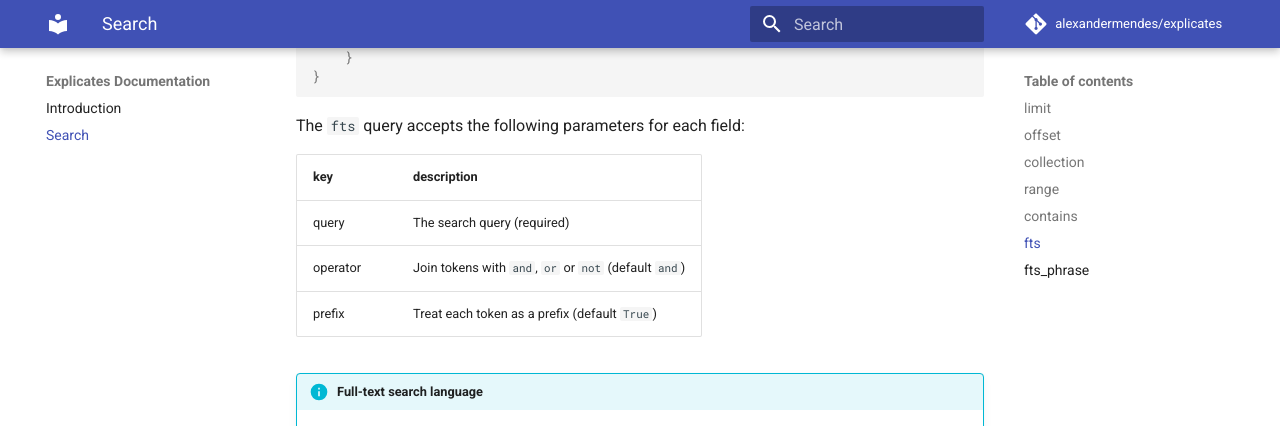
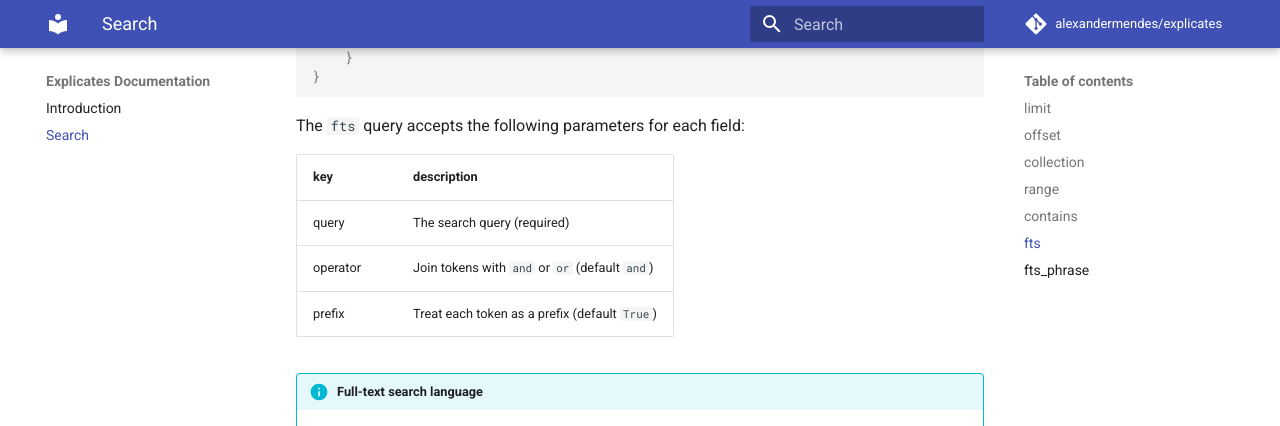
Before and after one commit to alexandermendes/explicates, an MkDocs documentation site: the page built from docs/search.md, in a window 1280 px wide and 900 px high, scrolled down 2240 px. Shown: the top 426 px of the window. Built offline with MkDocs 1.6.1 and Material for MkDocs 9.7.7, drawn with Linux system fonts in a browser that asks for light colours; comment, search, counter and statistics services are not loaded; old or Windows-style settings are respelled for this version of MkDocs.

Commit message:
Remove not as fts operator

```diff
--- a/docs/search.md
+++ b/docs/search.md
@@ -103,11 +103,11 @@ in `some keywords`.
 
 The `fts` query accepts the following parameters for each field:
 
-| key      | description                                           |
-|----------|-------------------------------------------------------|
-| query    | The search query (required)                           |
-| operator | Join tokens with `and`, `or` or `not` (default `and`) |
-| prefix   | Treat each token as a prefix (default `True`)         |
+| key      | description                                    |
+|----------|------------------------------------------------|
+| query    | The search query (required)                    |
+| operator | Join tokens with `and` or `or` (default `and`) |
+| prefix   | Treat each token as a prefix (default `True`)  |
 
 !!! info "Full-text search language"
 
@@ -135,11 +135,11 @@ phrase that begins with `Some partial phras`.
 
 The `fts_phrase` query accepts the following parameters for each field:
 
-| key      | description                                           |
-|----------|-------------------------------------------------------|
-| query    | The search query (required)                           |
-| prefix   | Treat the query as a prefix (default `True`)          |
-| distance | The distance between tokens (default `1`)             |
+| key      | description                                  |
+|----------|----------------------------------------------|
+| query    | The search query (required)                  |
+| prefix   | Treat the query as a prefix (default `True`) |
+| distance | The distance between tokens (default `1`)    |
 
 !!! note "Exact phrase searches"
 
```
Also changed, not shown: 1 other file.
